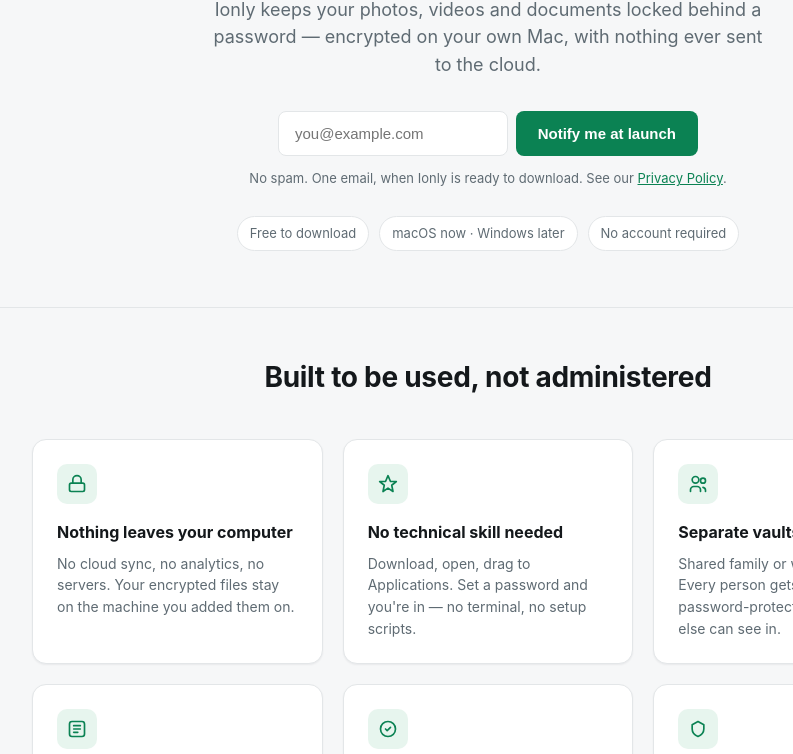
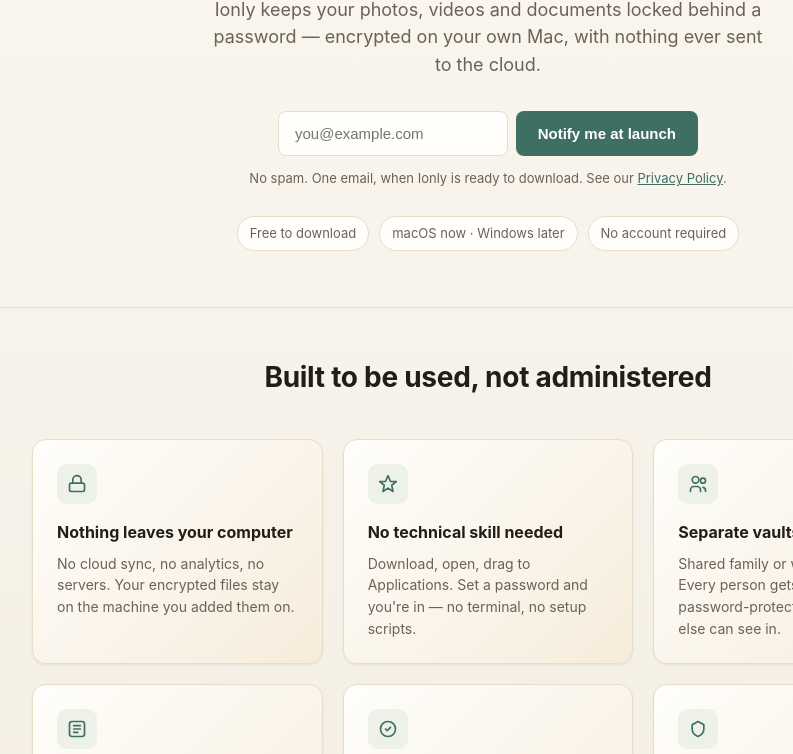
Before and after one commit to jadigitally/ionly, a plain HTML site: page index.html in a window 1280 px wide. Shown: the part 346-1100 px from the top of the page, without its empty margins (152-945 px from the left). Drawn offline with Linux system fonts and the light colour scheme; no server answers.

Commit message:
Apply the "Vault Patina" brand direction to the live site
New icon (assets/icon.svg): a lowercase "i" monogram whose dot is a
tilted brass shield-check badge with a soft shadow, on a patina-green
gradient shell — replaces the old flat shield icon everywhere (favicon,
header logo, hero mark).

New color palette: a verdigris/patina green plus a brass accent, on warm
cream (light) / deep teal-black (dark) instead of the previous flat SaaS
green on cold gray. Card surfaces and the page background now use subtle
gradients instead of flat fills.

Explored and approved first in a design canvas before landing here.

Co-Authored-By: Claude Sonnet 5 <noreply@anthropic.com>

```diff
--- a/index.html
+++ b/index.html
@@ -5,7 +5,7 @@
   <meta name="viewport" content="width=device-width, initial-scale=1" />
   <title>Ionly — Encrypted Private Vault</title>
   <meta name="description" content="Ionly is a local, password-protected file vault for your Mac. Your photos, videos and documents stay encrypted on your own computer — nothing is ever uploaded." />
-  <link rel="icon" href="assets/icon.png" />
+  <link rel="icon" href="assets/icon.svg" type="image/svg+xml" />
   <link rel="stylesheet" href="styles.css" />
 </head>
 <body>
@@ -13,7 +13,7 @@
   <header>
     <div class="wrap">
       <a class="brand" href="index.html">
-        <img src="assets/icon.png" alt="" />
+        <img src="assets/icon.svg" alt="" />
         <span>Ionly</span>
       </a>
     </div>
@@ -22,7 +22,7 @@
   <section class="hero">
     <div class="wrap">
       <div class="hero-top">
-        <img class="icon" src="assets/icon.png" alt="Ionly app icon" />
+        <img class="icon" src="assets/icon.svg" alt="Ionly app icon" />
         <span class="slogan">Encrypted Private Vault</span>
       </div>
       <h1>Your files, encrypted,<br />on your computer only.</h1>
--- a/styles.css
+++ b/styles.css
@@ -1,16 +1,17 @@
 /* Ionly marketing site — same palette as the app (see Ionly/CLAUDE.md). */
 
 :root {
-  --bg: #f6f7f8;
-  --surface: #ffffff;
-  --border: #e3e6e8;
-  --text: #14181b;
-  --muted: #5f6b73;
-  --green: #0b8253;
-  --green-hover: #096b44;
-  --green-tint: #e7f5ee;
-  --shadow-sm: 0 1px 2px rgba(20, 24, 27, 0.06);
-  --shadow-md: 0 8px 24px rgba(20, 24, 27, 0.08);
+  --bg: linear-gradient(180deg, #fbf8f2 0%, #ece3d2 100%);
+  --surface: #fffefb;
+  --card-bg: linear-gradient(135deg, #fffefb 0%, #f6ecdb 100%);
+  --border: #e7ddc9;
+  --text: #221d17;
+  --muted: #6b6256;
+  --green: #3f6f63;
+  --green-hover: #2b4f46;
+  --green-tint: #eef1e8;
+  --shadow-sm: 0 1px 2px rgba(34, 29, 23, 0.08);
+  --shadow-md: 0 8px 24px rgba(34, 29, 23, 0.1);
   --radius: 14px;
   --radius-sm: 8px;
   --max-width: 960px;
@@ -18,14 +19,15 @@
 
 @media (prefers-color-scheme: dark) {
   :root {
-    --bg: #0f1214;
-    --surface: #171b1e;
-    --border: #262c30;
-    --text: #e8ecee;
-    --muted: #8d99a1;
-    --green: #2fbf86;
-    --green-hover: #3ad197;
-    --green-tint: #15261f;
+    --bg: linear-gradient(180deg, #14241f 0%, #0d1714 100%);
+    --surface: #17251f;
+    --card-bg: linear-gradient(160deg, #1b2f28 0%, #0f1b17 100%);
+    --border: #27372f;
+    --text: #f2ede2;
+    --muted: #a79f8f;
+    --green: #5fa393;
+    --green-hover: #7bbcac;
+    --green-tint: #16251f;
     --shadow-sm: 0 1px 2px rgba(0, 0, 0, 0.3);
     --shadow-md: 0 8px 24px rgba(0, 0, 0, 0.35);
   }
@@ -251,7 +253,7 @@ header {
 }
 
 .card {
-  background: var(--surface);
+  background: var(--card-bg);
   border: 1px solid var(--border);
   border-radius: var(--radius);
   padding: 24px;
```
Also changed, not shown: privacy.html (+2 -2 lines), terms.html (+2 -2 lines), assets/icon.svg (added).
